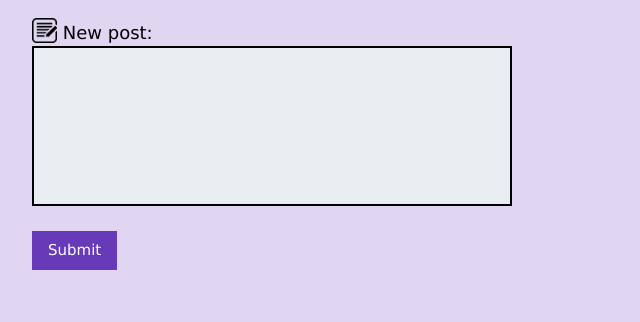
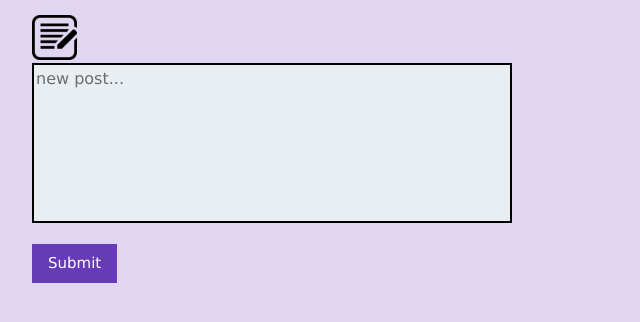
Before and after one commit to sfraser-dev/web-python-flask-microblog, a Flask app: page / in a window 1280 px wide. Shown: the top 322 px of the page, without its empty margins (0-640 px from the left). Run offline with Flask 3, Linux system fonts and the light colour scheme; data that the repository does not hold is empty.

Commit message:
placeholder text for textarea. logo as textarea label.

```diff
--- a/static/css/style.css
+++ b/static/css/style.css
@@ -1,13 +1,12 @@
 .title-image {
-  width: 25px;
-  height: 25px;
+  width: 45px;
+  height: 45px;
   vertical-align: text-bottom;
 }
 
 textarea {
   width: 80%;
   height: 160px;
-  padding: 12px 20px;
   box-sizing: border-box;
   border: 2px solid #000000;
   background-color: #e9eef2;
--- a/templates/home.html
+++ b/templates/home.html
@@ -24,12 +24,12 @@
       <section class="w3-col l6 m6">
         <div class="w3-margin-bottom">
           <form method="POST">
-            <p class="w3-large">
+            <p>
               <label for="entry">
-                <img class="title-image" src="./static/images/write.png" alt="blog logo"> New post:
+                <img class="title-image" src="./static/images/write.png" alt="blog logo">
               </label>
               <br>
-              <textarea name="content" id="entry" maxlength="140"></textarea>
+              <textarea name="content" id="entry" maxlength="140" placeholder="new post..."></textarea>
             </p>
             <button type="submit" class="w3-button w3-theme my-hover-theme" name="BlogButtons"
               value="submit">Submit</button>
```
